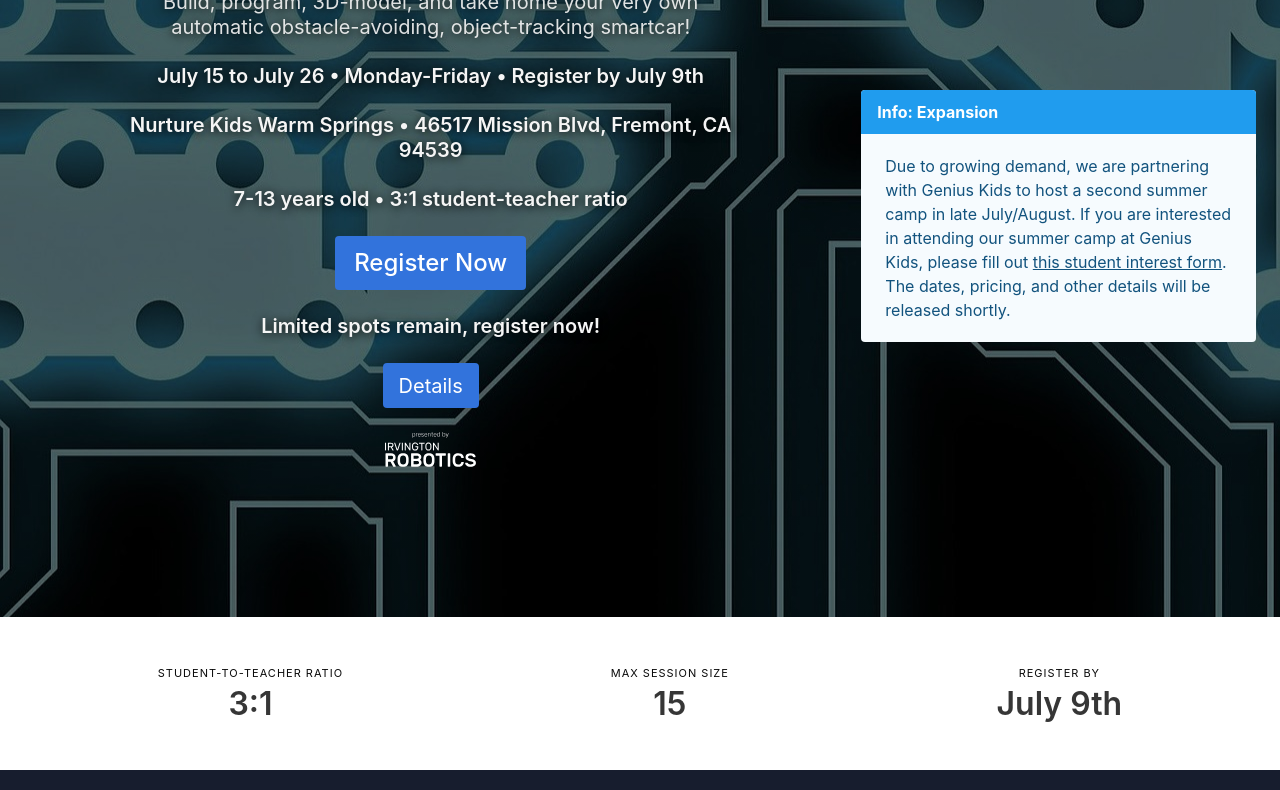
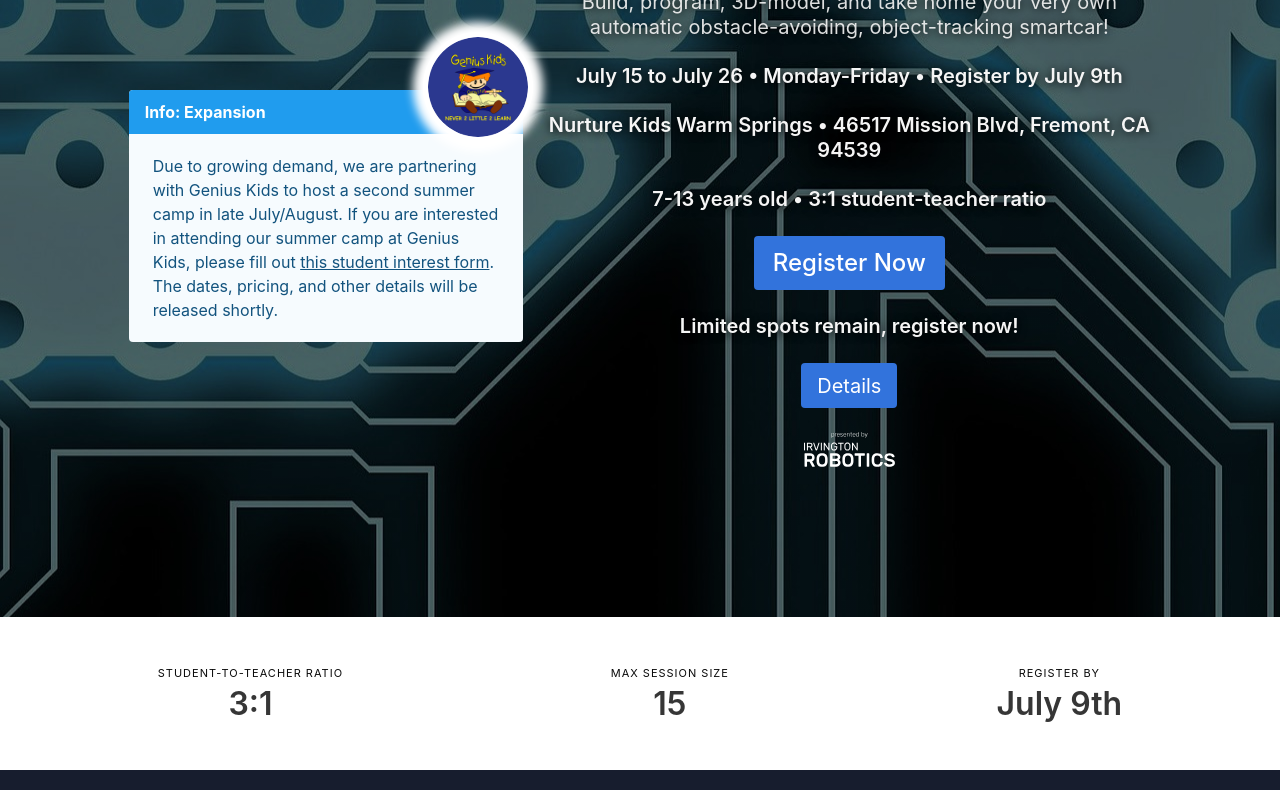
Before and after one commit to IrvingtonRobotics/summercamp, a plain HTML site: page index.html in a window 1280 px wide. Shown: the part 236-1026 px from the top of the page. Drawn offline with nearby package versions, Linux system fonts and the light colour scheme.

Commit message:
Add Genius Kids Logo to expansion

```diff
--- a/css/index.css
+++ b/css/index.css
@@ -41,3 +41,23 @@
 .table.is-hcentered {
   margin: auto;
 }
+
+.image-pop {
+  background: white;
+  border: 5px solid white;
+  border-radius: 50%;
+  box-sizing: content-box;
+  box-shadow: 0px 0px 10px 10px white;
+}
+
+.is-relative-root {
+  position: relative;
+}
+
+.corner-icon.is-top-right {
+  left: 100%;
+  top: 0;
+  width: 100px;
+  position: absolute;
+  transform: translate(-100%, -50%);
+}
--- a/index.html
+++ b/index.html
@@ -52,7 +52,24 @@
 		</div>
 		<div class="hero-body">
       <div class="columns is-desktop is-vcentered">
-        <div class="column is-6-desktop is-offset-1-desktop">
+        <div class="column is-4-desktop is-offset-1-desktop is-8-tablet is-offset-2-tablet">
+          <article class="message is-info has-no-textshadow is-relative-root">
+            <div class="message-header">
+              <p>Info: Expansion</p>
+            </div>
+            <div class="message-body">
+              Due to growing demand, we are partnering with Genius Kids to host a second summer camp in late July/August.
+              If you are interested in attending our summer camp at Genius Kids, please fill out
+              <a href="https://docs.google.com/forms/d/e/1FAIpQLScxV-VXymFFife2kt-7wyo42yYndOD0Si4KWvBQNk5erphwTg/viewform">
+                this student interest form</a>.
+              The dates, pricing, and other details will be released shortly.
+            </div>
+            <div class="corner-icon is-top-right">
+              <img src="img/genius-kids.png" width=100 class="image-pop">
+            </div>
+          </article>
+        </div>
+        <div class="column is-6-desktop is-8-touch is-offset-2-touch">
     			<div class="has-text-centered">
     				<img class="is-hidden-mobile" src="img/logo-white.svg" width="70%" />
     				<h2 class="subtitle">
@@ -96,20 +113,6 @@
     				<img src="img/presentedby_ihs_v2.svg" width="15%" />
     			</div>
     		</div>
-        <div class="column is-4-desktop is-offset-1-desktop is-8-tablet is-offset-2-tablet">
-          <article class="message is-info has-no-textshadow">
-            <div class="message-header">
-              <p>Info: Expansion</p>
-            </div>
-            <div class="message-body">
-              Due to growing demand, we are partnering with Genius Kids to host a second summer camp in late July/August.
-              If you are interested in attending our summer camp at Genius Kids, please fill out
-              <a href="https://docs.google.com/forms/d/e/1FAIpQLScxV-VXymFFife2kt-7wyo42yYndOD0Si4KWvBQNk5erphwTg/viewform">
-                this student interest form</a>.
-              The dates, pricing, and other details will be released shortly.
-            </div>
-          </article>
-        </div>
       </div>
     </div>
 	</section>
```
Also changed, not shown: img/genius-kids.png (added).
